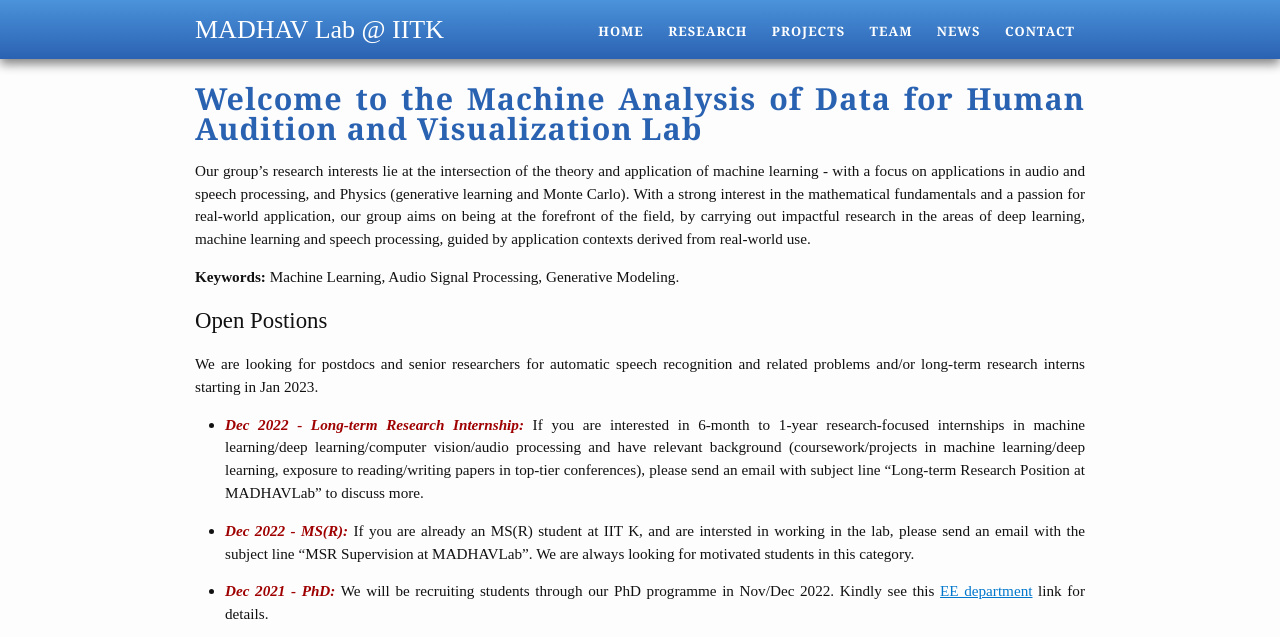
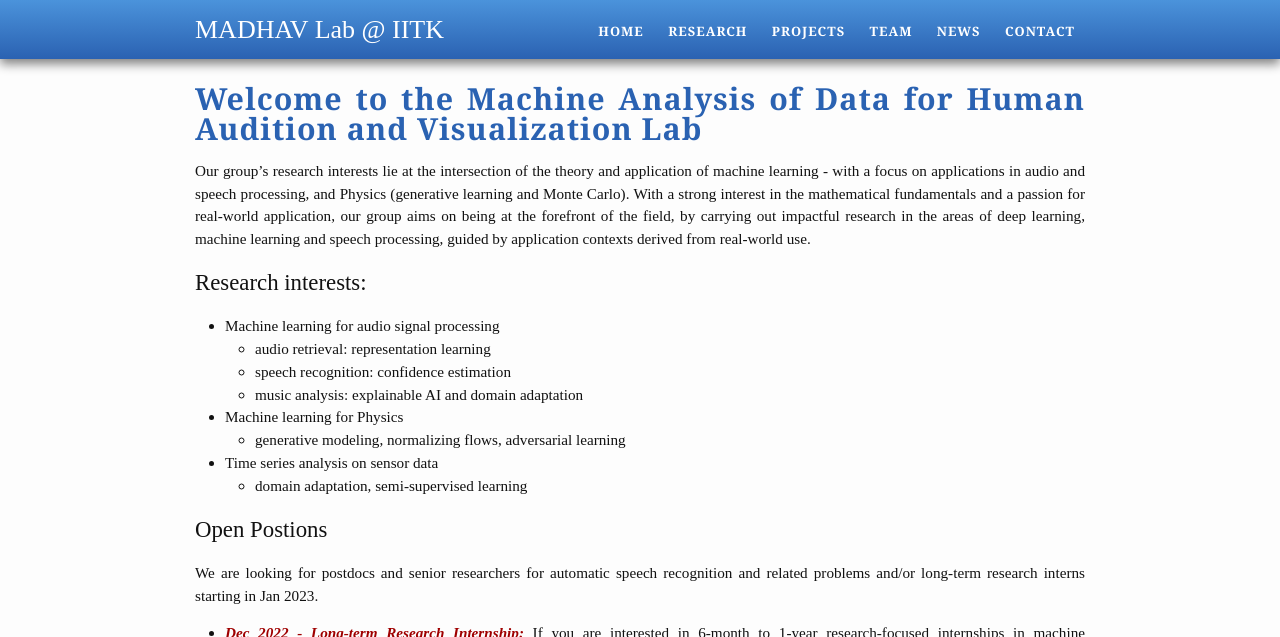
Before and after one commit to madhavlab/madhavlab.github.io, a Jekyll site: the page built from index.md, in a window 1280 px wide, cut to the strip 0-637 px from the top of the page. Built offline with Jekyll 4.4.1, drawn with Linux system fonts in a browser that asks for light colours; comment, search, counter and statistics services are not loaded; our own code applies the rules of GitHub Pages for plain Markdown files.

Commit message:
Update index.md

```diff
--- a/index.md
+++ b/index.md
@@ -9,7 +9,16 @@ the field, by carrying out impactful research in the areas of deep learning,
 machine learning and speech processing, guided by application contexts derived
 from real-world use.
 
-**Keywords:** Machine Learning, Audio Signal Processing, Generative Modeling.
+## Research interests:
+
+- Machine learning for audio signal processing
+    - audio retrieval: representation learning
+    - speech recognition: confidence estimation
+    - music analysis: explainable AI and domain adaptation
+- Machine learning for Physics
+    - generative modeling, normalizing flows, adversarial learning
+- Time series analysis on sensor data
+    - domain adaptation, semi-supervised learning
 
 ## Open Postions
 
```
